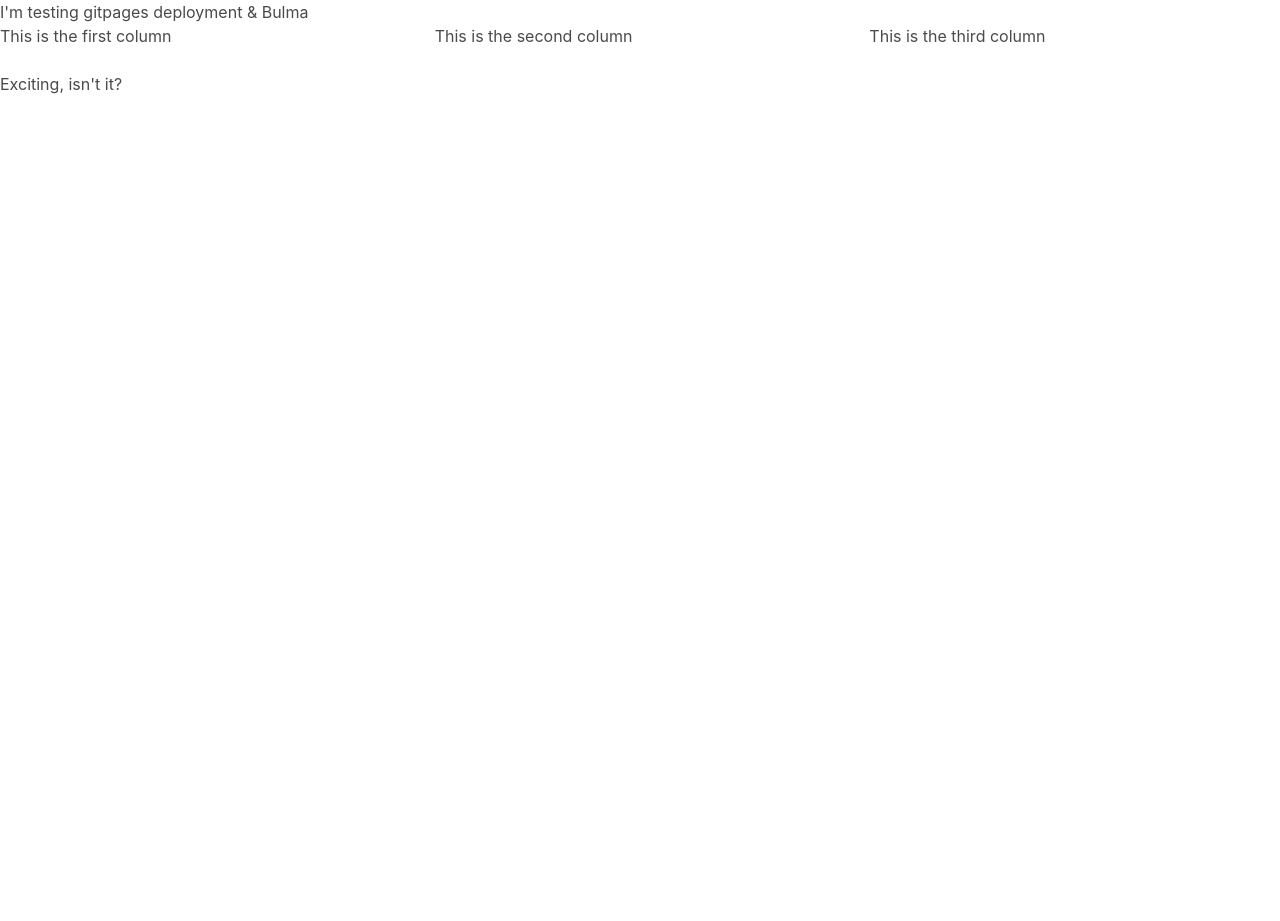
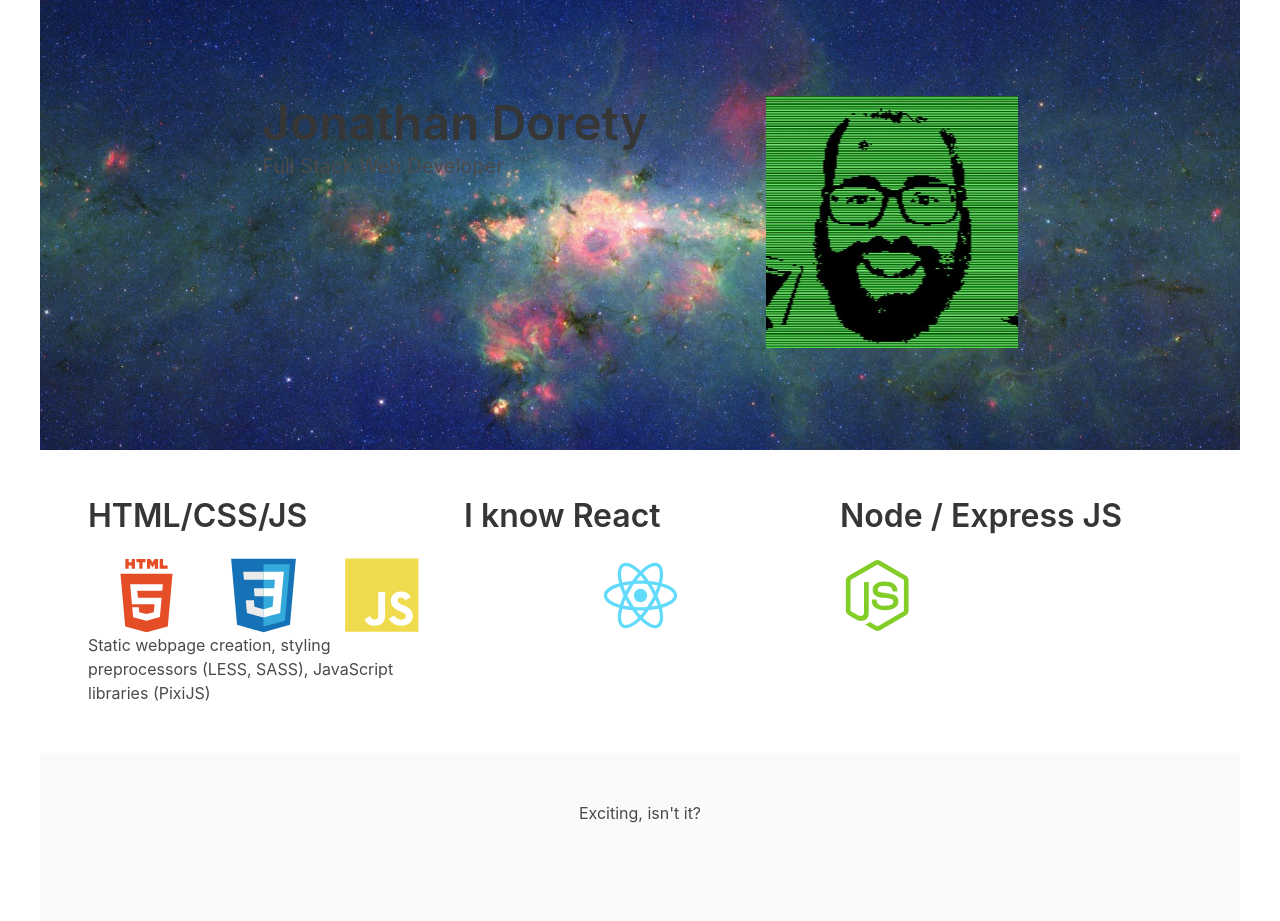
Before and after one commit to jdorety/web-dev-portfolio, a plain HTML site: page index.html in a window 1280 px wide. Before the commit the page ends 800 px from the top, so only its background shows below. Drawn offline with nearby package versions, Linux system fonts and the light colour scheme.

Commit message:
layout sketch done

```diff
--- a/index.html
+++ b/index.html
@@ -4,31 +4,84 @@
     <meta charset="UTF-8" />
     <meta name="viewport" content="width=device-width, initial-scale=1.0" />
     <meta http-equiv="X-UA-Compatible" content="ie=edge" />
-    <title>Hosting on GitHub?</title>
+    <title>Jonathan Dorety</title>
     <link
       rel="stylesheet"
       href="https://cdn.jsdelivr.net/npm/bulma@0.8.0/css/bulma.min.css"
     />
+    <link rel="stylesheet" href="styles/index.css" />
     <script
       defer
       src="https://use.fontawesome.com/releases/v5.3.1/js/all.js"
     ></script>
   </head>
   <body>
-    <h1>I'm testing gitpages deployment & Bulma</h1>
-    <div class="columns">
-      <div class="column">
-        This is the first column
+    <nav>
+      <navbar>
+        <div class="container"></div>
+      </navbar>
+    </nav>
+    <section class="section" id="introduction">
+      <div class="hero">
+        <div class="hero-body">
+          <div class="container">
+            <div class="columns is-centered is-gapless">
+                <div class="column is-half">
+                  <h1 class="title is-1">Jonathan Dorety</h1>
+                  <h2 class="subtitle">Full Stack Web Developer</h2>
+                </div>
+              <div class="column is-one-quarter">
+                <img src="assets/avatar.jpg" id="avatar" />
+              </div>
+            </div>
+          </div>
+        </div>
       </div>
-      <div class="column">
-        This is the second column
+    </section>
+    <section class="section" id="languages">
+      <div class="container">
+        <div class="columns is-centered">
+          <div class="column">
+            <h3 class="title">
+              HTML/CSS/JS
+            </h3>
+            <div class="container icon-row">
+              <img
+                src="assets/devicons/html5-plain-wordmark.svg"
+                class="devicons"
+              />
+              <img src="assets/devicons/css3-original.svg" class="devicons" />
+              <img
+                src="assets/devicons/javascript-plain.svg"
+                class="devicons"
+              />
+            </div>
+            <p>
+              Static webpage creation, styling preprocessors (LESS, SASS),
+              JavaScript libraries (PixiJS)
+            </p>
+          </div>
+          <div class="column">
+            <h3 class="title">
+              I know React
+            </h3>
+            <div class="container icon-row">
+              <img src="assets/devicons/react-original.svg" class="devicons" />
+            </div>
+          </div>
+          <div class="column">
+            <h3 class="title">
+              Node / Express JS
+            </h3>
+            <img src="assets/devicons/nodejs-plain.svg" class="devicons" />
+          </div>
+        </div>
       </div>
-      <div class="column">
-        This is the third column
+    </section>
+    <footer class="footer">
+      <div class="content has-text-centered">
+        <span>Exciting, isn't it?</span>
       </div>
-    </div>
-    <footer>
-      <span>Exciting, isn't it?</span>
     </footer>
   </body>
 </html>
--- /dev/null
+++ b/styles/index.css
@@ -0,0 +1,35 @@
+body {
+  max-width: 1200px;
+  width: 100%;
+  margin: 0 auto;
+}
+
+/* .title {
+  text-align: center;
+}
+
+.subtitle {
+  text-align: center;
+} */
+
+.icon-row {
+  display: flex;
+  justify-content: space-around;
+}
+
+.devicons {
+  max-width: 75px;
+  width: 100%;
+}
+
+#avatar {
+  max-width: 300px;
+  width: 100%;
+}
+
+#introduction {
+  background-image: url(../assets/nasa-starfield.jpg);
+  background-size: cover;
+  background-position-y: center;
+  background-position-x: left;
+}
```
Also changed, not shown: assets/avatar.jpg (added), assets/devicons/css3-original.svg (added), assets/devicons/html5-plain-wordmark.svg (added), assets/devicons/javascript-plain.svg (added), assets/devicons/nodejs-plain.svg (added), assets/devicons/react-original.svg (added), assets/nasa-starfield.jpg (added).
